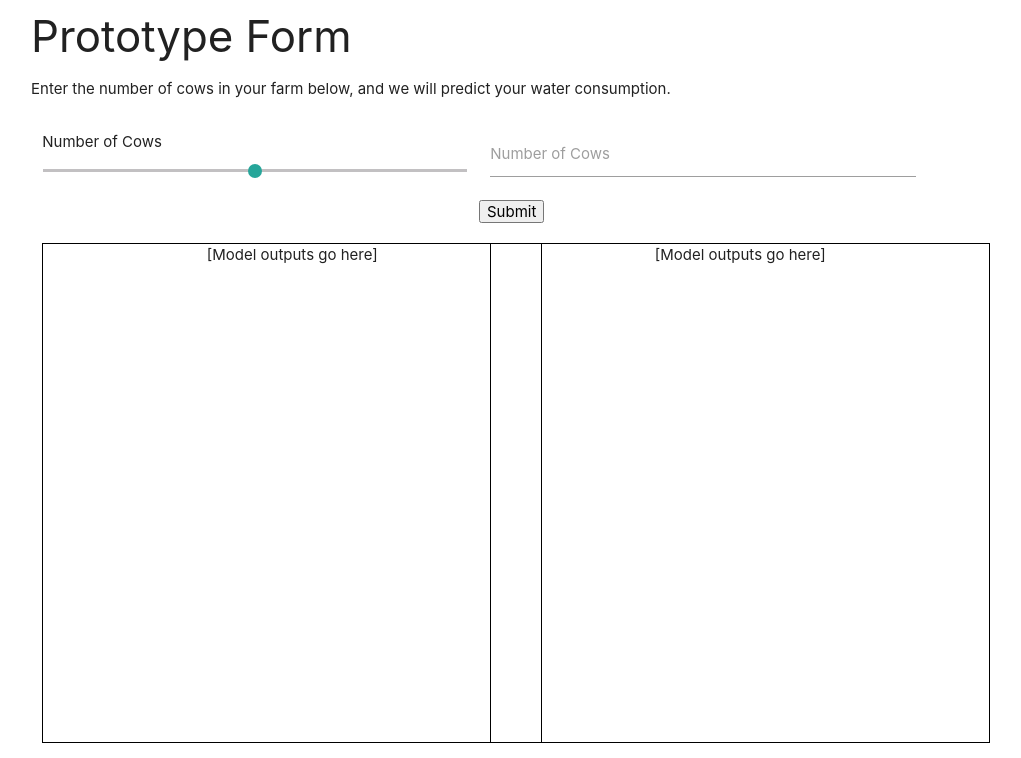
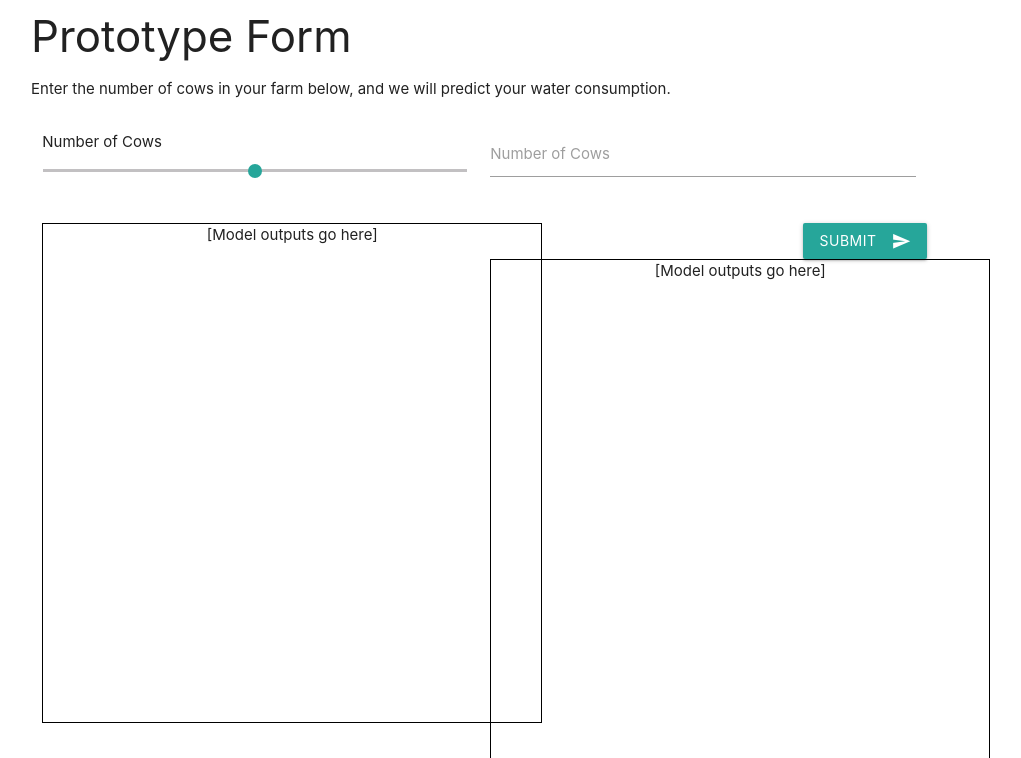
Before and after one commit to ReubenLing/FIT3164, a Flask app: page /models in a window 1280 px wide. Shown: the part 499-1257 px from the top of the page, without its empty margins (161-1182 px from the left). Run offline with Flask 2, Linux system fonts and the light colour scheme; some libraries are stand-ins or nearby versions.

Commit message:
make submit button nicer

```diff
--- a/templates/models.html
+++ b/templates/models.html
@@ -56,8 +56,10 @@
 				<input type="text" name="test_input" id="cows">
 				<label for="cows">Number of Cows</label>
 			</div>
-			<input type="submit" value="Submit">
 		</div>
+		<button class="btn waves-effect waves-light right" type="submit" name="action">Submit
+			<i class="material-icons right">send</i>
+		</button>
 	</form>
 
 	<!-- Model output area -->
```
